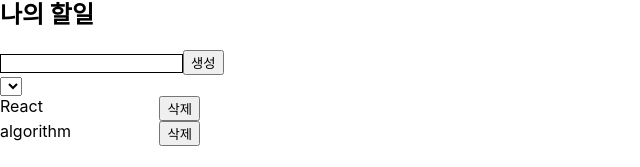
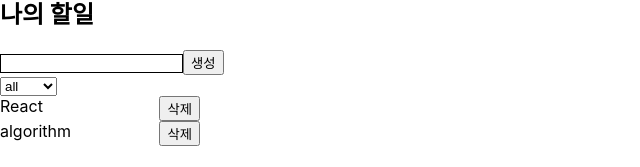
Before and after one commit to jjm2317/react_prac, a React (Create React App) app: page / in a window 1280 px wide. Shown: the part 338-505 px from the top of the page, without its empty margins (0-640 px from the left). Built offline with nearby package versions, Linux system fonts and the light colour scheme.

Commit message:
feat:(TodoContainer) Create select menu

```diff
--- a/src/components/todo/TodoContainer.js
+++ b/src/components/todo/TodoContainer.js
@@ -26,7 +26,10 @@ const initialState = {
       done: false
     }
   ],
-  input: ''
+  input: {
+    todo: '',
+    menu: 'all'
+  }
 };
 
 function reducer(state, action) {
@@ -34,7 +37,10 @@ function reducer(state, action) {
     case 'CHANGE_INPUT':
       return {
         ...state,
-        input: action.value
+        input: {
+          ...state.input,
+          [action.name]: action.value
+        }
       };
     case 'CREATE_TODO':
       return {
@@ -64,13 +70,13 @@ const TodoContainer = () => {
   const inputRef = useRef();
   const newId = useRef(3);
   const onChange = useCallback(e => {
-    const { value } = e.target;
+    const { name, value } = e.target;
 
     dispatch({
       type: 'CHANGE_INPUT',
+      name,
       value
     });
-    console.log(value);
   }, []);
 
   const onCreate = useCallback(
--- a/src/components/todo/TodoForm.js
+++ b/src/components/todo/TodoForm.js
@@ -11,7 +11,8 @@ const CreateForm = ({ onCreate, onChange, inputRef, input }) => (
       ref={inputRef}
       aria-label="todo"
       onChange={onChange}
-      value={input}
+      value={input.todo}
+      name="todo"
       type="text"
       placehoder="할 일을 입력하세요"
     />
@@ -19,9 +20,13 @@ const CreateForm = ({ onCreate, onChange, inputRef, input }) => (
   </form>
 );
 
-const MenuForm = () => (
+const MenuForm = ({ input, onChange }) => (
   <label>
-    <select></select>
+    <select value={input.menu} name="menu" onChange={onChange}>
+      <option>all</option>
+      <option>active</option>
+      <option>done</option>
+    </select>
   </label>
 );
 
@@ -30,7 +35,7 @@ const TodoForm = ({ onCreate, onChange, input, inputRef }) => {
   return (
     <>
       <CreateForm onCreate={onCreate} onChange={onChange} inputRef={inputRef} input={input} />
-      <MenuForm />
+      <MenuForm input={input} onChange={onChange} />
     </>
   );
 };
```
Also changed, not shown: 1 other file (tests, documents, lock files or other folders).
